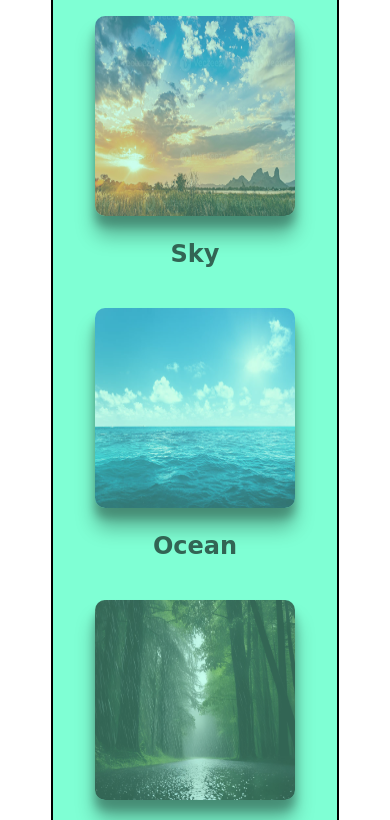
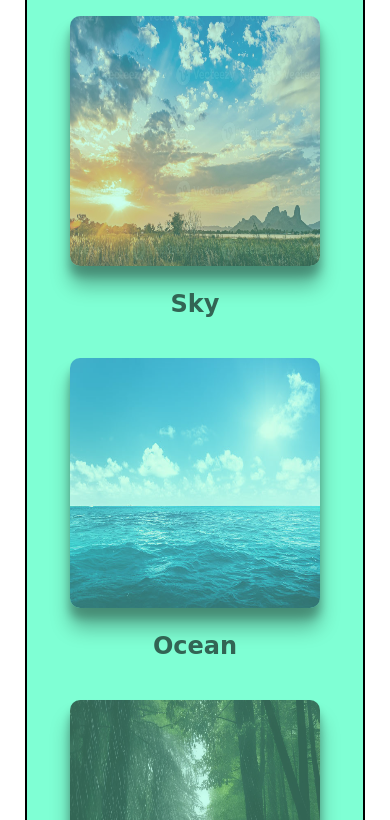
Before and after one commit to Gopi-dev2332/Images-Gallery, a plain HTML site: page index.html in a window 390 px wide. Shown: the part 107-927 px from the top of the page. Drawn offline with Linux system fonts and the light colour scheme.

Commit message:
Add files via upload

```diff
--- a/style.css
+++ b/style.css
@@ -92,3 +92,15 @@ div > h1{
     text-align: center;
     font-family: cursive;
 }
+
+
+@media screen and (max-width:480px) {
+    .flex-container{
+        width: 90%;
+    }
+
+    .flex-container > div > img{
+        width: 250px;
+        height: 250px;
+    }
+}
```
